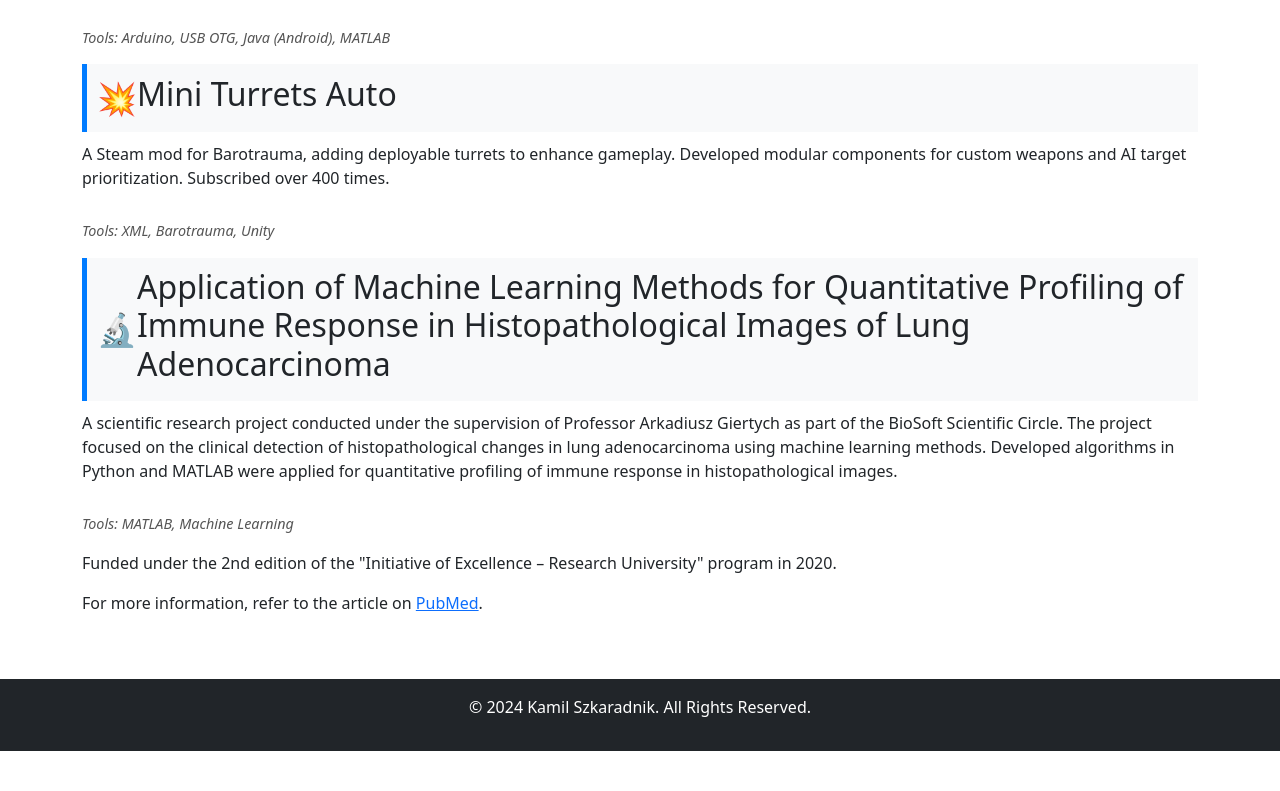
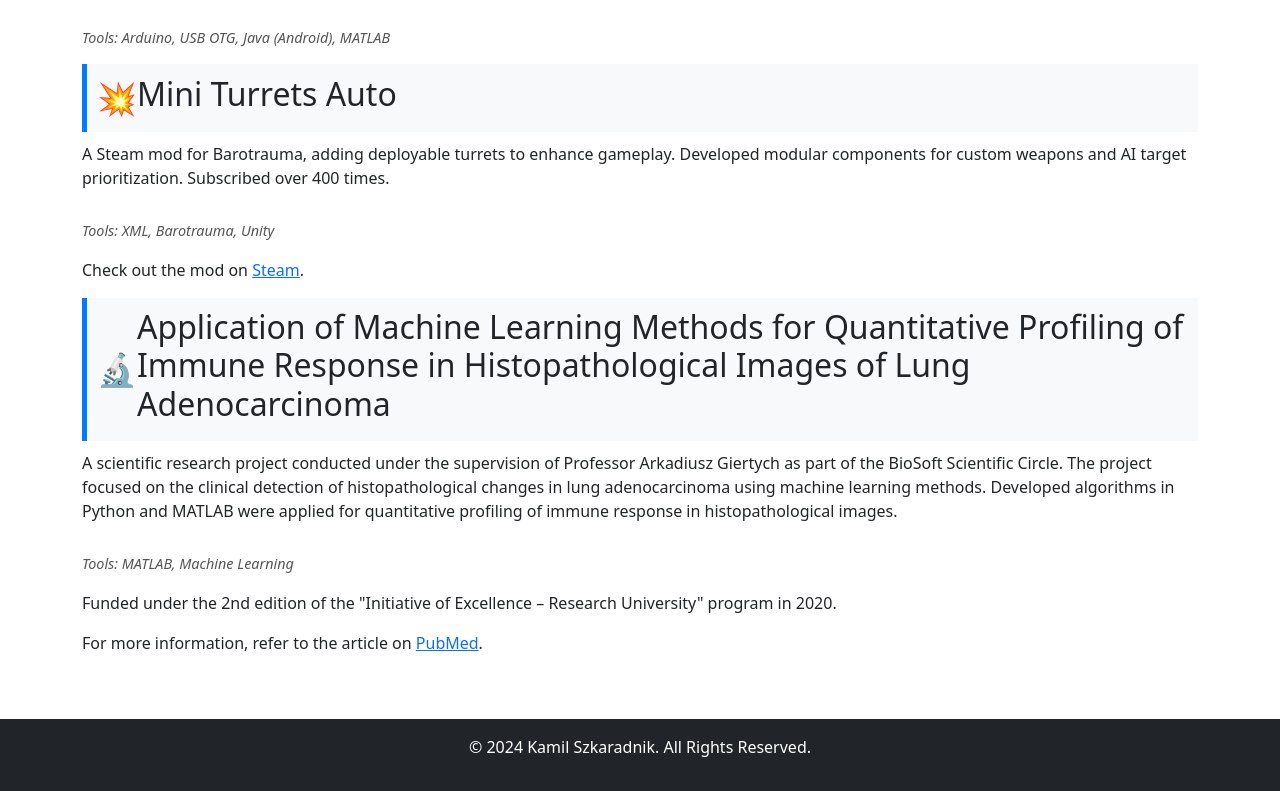
Before and after one commit to kobango/CVSite, a plain HTML site: page projects.html in a window 1280 px wide. Shown: the part 949-1740 px from the top of the page. Before the commit the page ends 1700 px from the top, so only its background shows below. Drawn offline with nearby package versions, Linux system fonts and the light colour scheme.

Commit message:
Steam Link add

```diff
--- a/projects.html
+++ b/projects.html
@@ -121,6 +121,10 @@
 				A Steam mod for Barotrauma, adding deployable turrets to enhance gameplay. Developed modular components for custom weapons and AI target prioritization. Subscribed over 400 times.
 			</p>
 			<p class="project-tools">Tools: XML, Barotrauma, Unity</p>
+			<!-- Adding the link to the Steam page -->
+			<p class="project-link">
+				Check out the mod on <a href="https://steamcommunity.com/sharedfiles/filedetails/?id=3063339068" target="_blank">Steam</a>.
+			</p>
 		</div>
 
         <!-- Project 5 -->
```
Lines whose indentation alone changed are shown as unchanged.
